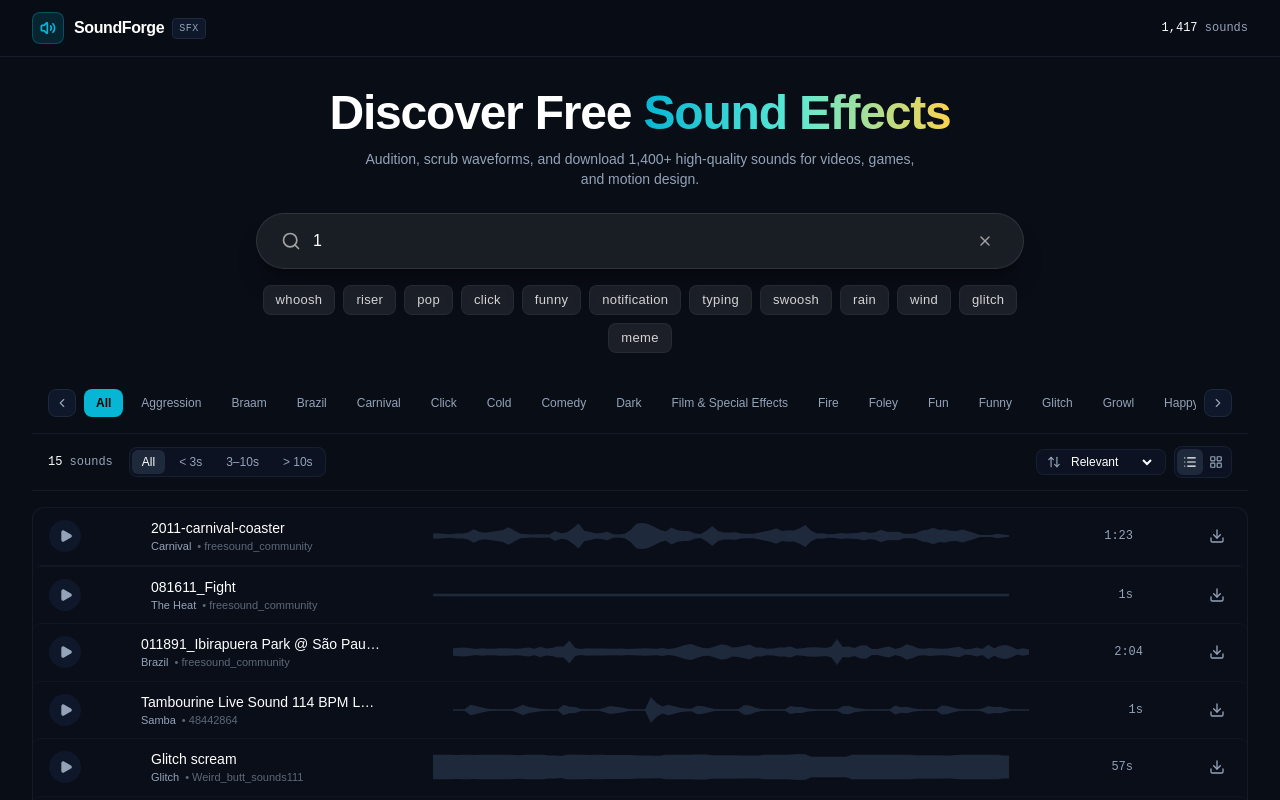
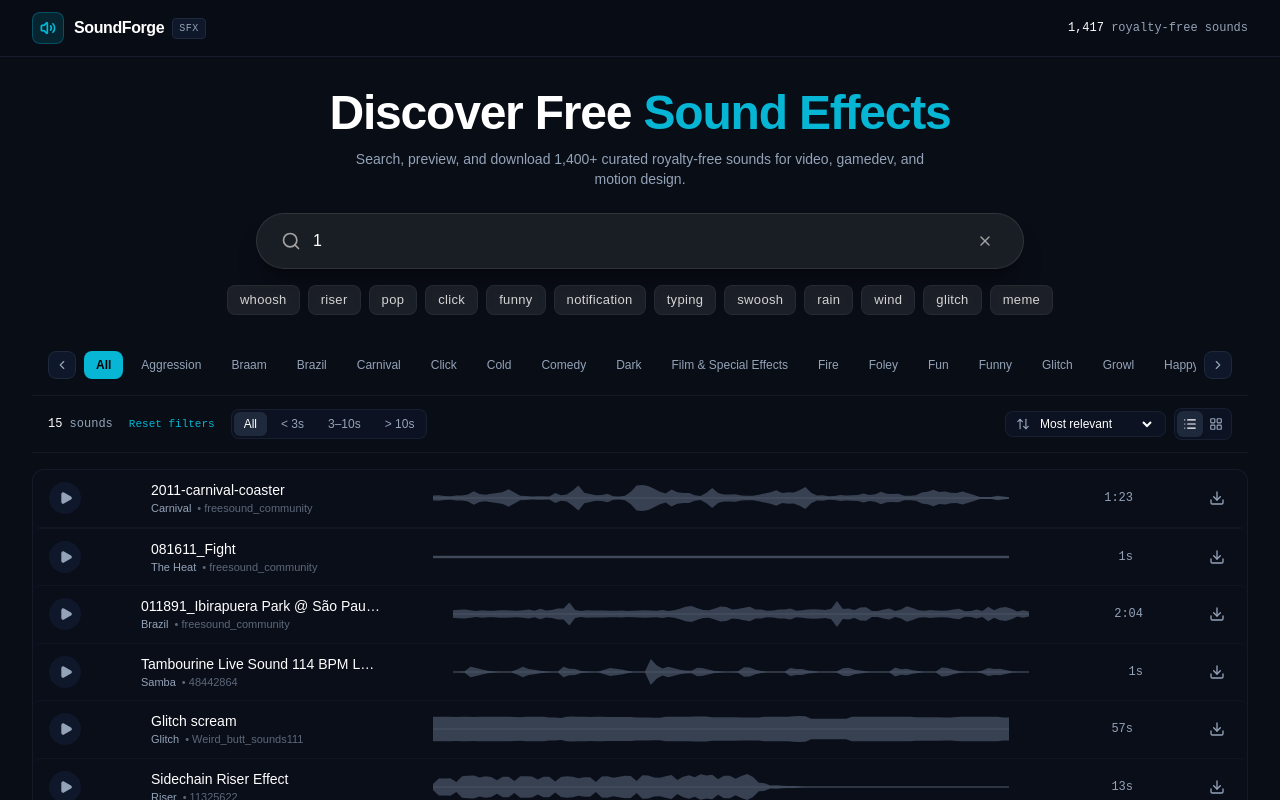
Before and after one commit to sheikhshariarnehal/soundforge-sfx, a Next.js app in the folder web/: page /search/1 in a window 1280 px wide. Shown: the top 800 px of the page. Built offline with nearby package versions, Linux system fonts and the light colour scheme.

Commit message:
fix(clarify): improve UX copy, contrast, accessibility labels, and tag layout

```diff
--- a/web/src/components/FilterBar.tsx
+++ b/web/src/components/FilterBar.tsx
@@ -12,20 +12,23 @@ interface FilterBarProps {
   viewMode: "grid" | "list";
   onViewModeChange: (mode: "grid" | "list") => void;
   totalResults: number;
+  searchQuery?: string;
+  selectedCategory?: string;
+  onResetAll?: () => void;
 }
 
-const DURATION_OPTIONS: { label: string; value: DurationFilter }[] = [
-  { label: "All", value: "all" },
-  { label: "< 3s", value: "short" },
-  { label: "3–10s", value: "medium" },
-  { label: "> 10s", value: "long" },
+const DURATION_OPTIONS: { label: string; value: DurationFilter; title: string }[] = [
+  { label: "All", value: "all", title: "All sound durations" },
+  { label: "< 3s", value: "short", title: "Sounds under 3 seconds (one-shots)" },
+  { label: "3–10s", value: "medium", title: "Sounds between 3 and 10 seconds" },
+  { label: "> 10s", value: "long", title: "Sounds longer than 10 seconds (ambient/loops)" },
 ];
 
 const SORT_OPTIONS: { label: string; value: SortOption }[] = [
-  { label: "Relevant", value: "relevance" },
-  { label: "Shortest first", value: "duration-asc" },
-  { label: "Longest first", value: "duration-desc" },
-  { label: "A–Z", value: "title-asc" },
+  { label: "Most relevant", value: "relevance" },
+  { label: "Shortest duration", value: "duration-asc" },
+  { label: "Longest duration", value: "duration-desc" },
+  { label: "Alphabetical (A–Z)", value: "title-asc" },
 ];
 
 export function FilterBar({
@@ -36,24 +39,52 @@ export function FilterBar({
   viewMode,
   onViewModeChange,
   totalResults,
+  searchQuery,
+  selectedCategory,
+  onResetAll,
 }: FilterBarProps) {
+  const isFiltered = Boolean(
+    (searchQuery && searchQuery.trim() !== "") ||
+    (selectedCategory && selectedCategory.toLowerCase() !== "all") ||
+    duration !== "all" ||
+    sort !== "relevance"
+  );
+
   return (
     <div className="max-w-7xl mx-auto w-full px-2 sm:px-4 py-3 flex flex-wrap items-center justify-between gap-3 text-xs border-y border-studio-border/50">
       {/* Left: Result count + Duration tabs */}
-      <div className="flex items-center gap-4 flex-wrap">
+      <div className="flex items-center gap-3 sm:gap-4 flex-wrap">
         <span className="font-mono text-studio-muted text-xs">
-          <strong className="text-white font-medium">{totalResults}</strong> sounds
+          <strong className="text-white font-medium">{totalResults.toLocaleString()}</strong>{" "}
+          {totalResults === 1 ? "sound" : "sounds"}
         </span>
 
-        <div className="flex items-center gap-1 bg-studio-surface/60 p-0.5 rounded-lg border border-studio-border/60">
+        {isFiltered && onResetAll && (
+          <button
+            type="button"
+            onClick={onResetAll}
+            className="text-[11px] text-studio-cyan hover:underline hover:text-cyan-300 font-mono transition-colors"
+          >
+            Reset filters
+          </button>
+        )}
+
+        <div
+          className="flex items-center gap-1 bg-studio-surface/60 p-0.5 rounded-lg border border-studio-border/60"
+          role="group"
+          aria-label="Filter by duration"
+        >
           {DURATION_OPTIONS.map((opt) => (
             <button
               key={opt.value}
               type="button"
               onClick={() => onDurationChange(opt.value)}
+              title={opt.title}
+              aria-label={opt.title}
+              aria-pressed={duration === opt.value}
               className={`px-2.5 py-1 rounded-md font-medium text-xs transition-colors ${
                 duration === opt.value
-                  ? "bg-studio-border text-white"
+                  ? "bg-studio-border text-white shadow-sm"
                   : "text-studio-muted hover:text-white"
               }`}
             >
@@ -70,6 +101,7 @@ export function FilterBar({
           <select
             value={sort}
             onChange={(e) => onSortChange(e.target.value as SortOption)}
+            aria-label="Sort sounds by"
             className="bg-transparent text-white text-xs focus:outline-none cursor-pointer"
           >
             {SORT_OPTIONS.map((opt) => (
@@ -85,9 +117,11 @@ export function FilterBar({
             type="button"
             onClick={() => onViewModeChange("list")}
             className={`p-1.5 rounded-md transition-colors ${
-              viewMode === "list" ? "bg-studio-border text-white" : "text-studio-muted hover:text-white"
+              viewMode === "list" ? "bg-studio-border text-white shadow-sm" : "text-studio-muted hover:text-white"
             }`}
-            title="List View"
+            title="List view"
+            aria-label="Switch to list view"
+            aria-pressed={viewMode === "list"}
           >
             <List className="w-3.5 h-3.5" />
           </button>
@@ -95,9 +129,11 @@ export function FilterBar({
             type="button"
             onClick={() => onViewModeChange("grid")}
             className={`p-1.5 rounded-md transition-colors ${
-              viewMode === "grid" ? "bg-studio-border text-white" : "text-studio-muted hover:text-white"
+              viewMode === "grid" ? "bg-studio-border text-white shadow-sm" : "text-studio-muted hover:text-white"
             }`}
-            title="Grid View"
+            title="Grid view"
+            aria-label="Switch to grid view"
+            aria-pressed={viewMode === "grid"}
           >
             <LayoutGrid className="w-3.5 h-3.5" />
           </button>
--- a/web/src/components/Header.tsx
+++ b/web/src/components/Header.tsx
@@ -1,33 +1,40 @@
 "use client";
 
 import React from "react";
+import Link from "next/link";
 import { Volume2 } from "lucide-react";
 
 interface HeaderProps {
   totalSounds: number;
-  totalCategories: number;
+  totalCategories?: number;
 }
 
 export function Header({ totalSounds }: HeaderProps) {
   return (
     <header className="sticky top-0 z-40 w-full border-b border-studio-border/60 bg-studio-bg/90 backdrop-blur-md">
       <div className="max-w-7xl mx-auto px-4 sm:px-6 lg:px-8 h-14 flex items-center justify-between">
-        {/* Brand Logo */}
-        <div className="flex items-center gap-2.5">
-          <div className="w-8 h-8 rounded-lg bg-studio-cyan/15 border border-studio-cyan/30 flex items-center justify-center text-studio-cyan">
+        {/* Brand Logo & Home Link */}
+        <Link
+          href="/"
+          className="flex items-center gap-2.5 group focus:outline-none focus-visible:ring-1 focus-visible:ring-studio-cyan rounded-lg"
+          aria-label="SoundForge SFX Home"
+        >
+          <div className="w-8 h-8 rounded-lg bg-studio-cyan/15 border border-studio-cyan/30 flex items-center justify-center text-studio-cyan group-hover:bg-studio-cyan/25 transition-colors">
             <Volume2 className="w-4 h-4 stroke-[2.5]" />
           </div>
           <div className="flex items-center gap-2">
-            <span className="font-semibold text-base tracking-tight text-white">SoundForge</span>
+            <span className="font-semibold text-base tracking-tight text-white group-hover:text-studio-cyan transition-colors">
+              SoundForge
+            </span>
             <span className="text-[10px] font-mono tracking-wider px-1.5 py-0.5 rounded bg-studio-surface border border-studio-border text-studio-muted">
               SFX
             </span>
           </div>
-        </div>
+        </Link>
 
-        {/* Minimal Library Count */}
-        <div className="text-xs text-studio-muted font-mono">
-          <span className="text-white font-medium">{totalSounds.toLocaleString()}</span> sounds
+        {/* Library Count */}
+        <div className="text-xs text-studio-muted font-mono flex-shrink-0 whitespace-nowrap pl-4">
+          <span className="text-white font-medium">{totalSounds.toLocaleString()}</span> royalty-free sounds
         </div>
       </div>
     </header>
--- a/web/src/components/HeroSearch.tsx
+++ b/web/src/components/HeroSearch.tsx
@@ -67,20 +67,17 @@ export function HeroSearch({
   };
 
   return (
-    <div className="w-full max-w-3xl mx-auto pt-8 pb-5 text-center">
+    <div className="w-full max-w-4xl mx-auto pt-8 pb-5 text-center">
       {/* Title */}
       <h1 className="text-3xl sm:text-5xl font-extrabold tracking-tight text-white mb-2 sm:mb-3">
-        Discover Free{" "}
-        <span className="text-transparent bg-clip-text bg-gradient-to-r from-studio-cyan via-teal-300 to-amber-300">
-          Sound Effects
-        </span>
+        Discover Free <span className="text-studio-cyan">Sound Effects</span>
       </h1>
       <p className="text-xs sm:text-sm text-studio-muted mb-6 max-w-xl mx-auto">
-        Audition, scrub waveforms, and download 1,400+ high-quality sounds for videos, games, and motion design.
+        Search, preview, and download 1,400+ curated royalty-free sounds for video, gamedev, and motion design.
       </p>
 
       {/* Pixabay-style Pill Search Bar */}
-      <div className="relative flex items-center w-full h-13 sm:h-14 px-5 sm:px-6 rounded-full bg-[#1e2229]/80 hover:bg-[#242932]/90 focus-within:bg-[#242932] backdrop-blur-xl border border-white/10 hover:border-white/20 focus-within:border-studio-cyan/70 focus-within:ring-2 focus-within:ring-studio-cyan/25 shadow-xl shadow-black/30 transition-all duration-200">
+      <div className="relative flex items-center w-full max-w-3xl mx-auto h-13 sm:h-14 px-5 sm:px-6 rounded-full bg-[#1e2229]/80 hover:bg-[#242932]/90 focus-within:bg-[#242932] backdrop-blur-xl border border-white/10 hover:border-white/20 focus-within:border-studio-cyan/70 focus-within:ring-2 focus-within:ring-studio-cyan/25 shadow-xl shadow-black/30 transition-all duration-200">
         <Search className="w-5 h-5 text-neutral-400 mr-3 flex-shrink-0" />
         <input
           ref={inputRef}
@@ -89,6 +86,7 @@ export function HeroSearch({
           onChange={(e) => onQueryChange(e.target.value)}
           onKeyDown={handleKeyDown}
           placeholder="Search for sound effects"
+          aria-label="Search sound effects library"
           className="w-full bg-transparent text-sm sm:text-base text-white placeholder-neutral-400/80 focus:outline-none"
         />
 
@@ -101,18 +99,25 @@ export function HeroSearch({
             }}
             className="p-1.5 ml-2 rounded-full hover:bg-white/10 text-neutral-400 hover:text-white transition-colors"
             title="Clear search"
+            aria-label="Clear search query"
           >
             <X className="w-4 h-4" />
           </button>
         ) : (
-          <kbd className="hidden sm:inline-block ml-2 px-2 py-0.5 rounded-md bg-white/5 border border-white/10 text-[11px] font-mono text-neutral-400 select-none">
+          <kbd
+            title="Press / to focus search"
+            className="hidden sm:inline-block ml-2 px-2 py-0.5 rounded-md bg-white/5 border border-white/10 text-[11px] font-mono text-neutral-400 select-none cursor-default"
+          >
             /
           </kbd>
         )}
       </div>
 
       {/* Pixabay-style Popular Tags (Soft Rounded Rectangles) */}
-      <div className="flex flex-wrap items-center justify-center gap-2 mt-4 px-1">
+      <div
+        className="flex flex-wrap items-center justify-center gap-1.5 sm:gap-2 mt-4 px-1"
+        aria-label="Popular search tags"
+      >
         {POPULAR_TAGS.map((tag) => {
           const isSelected = query.trim().toLowerCase() === tag.toLowerCase();
           return (
@@ -120,7 +125,9 @@ export function HeroSearch({
               key={tag}
               type="button"
               onClick={() => handleTagClick(tag)}
-              className={`px-3 py-1.5 rounded-lg text-xs sm:text-[13px] font-normal tracking-wide transition-all duration-150 select-none ${
+              aria-label={`Search ${tag} sound effects`}
+              aria-pressed={isSelected}
+              className={`px-2.5 sm:px-3 py-1 sm:py-1.5 rounded-lg text-xs sm:text-[13px] font-normal tracking-wide transition-all duration-150 select-none ${
                 isSelected
                   ? "bg-studio-cyan text-black font-semibold shadow-md shadow-studio-cyan/30 scale-[1.03]"
                   : "bg-white/[0.08] hover:bg-white/[0.15] text-neutral-300 hover:text-white border border-white/5 backdrop-blur-sm"
--- a/web/src/components/SoundExplorer.tsx
+++ b/web/src/components/SoundExplorer.tsx
@@ -121,6 +121,9 @@ export function SoundExplorer({ initialQuery = "" }: SoundExplorerProps) {
             viewMode={viewMode}
             onViewModeChange={setViewMode}
             totalResults={filteredSounds.length}
+            searchQuery={query}
+            selectedCategory={selectedCategory}
+            onResetAll={handleResetFilters}
           />
 
           <section className="mt-4">
@@ -139,14 +142,23 @@ export function SoundExplorer({ initialQuery = "" }: SoundExplorerProps) {
                 </div>
               )
             ) : (
-              <div className="text-center py-16 px-4 rounded-xl border border-dashed border-studio-border bg-studio-surface/20 my-6">
-                <p className="text-sm text-studio-muted">No sound effects matched your search.</p>
+              <div className="text-center py-16 px-4 rounded-xl border border-dashed border-studio-border bg-studio-surface/20 my-6 max-w-lg mx-auto">
+                <h2 className="text-base font-semibold text-white mb-1.5">
+                  {query.trim()
+                    ? `No sounds found for "${query.trim()}"`
+                    : "No sounds match the selected filters"}
+                </h2>
+                <p className="text-xs sm:text-sm text-studio-muted mb-5 leading-relaxed">
+                  {query.trim()
+                    ? "Try searching for broader keywords like swoosh, riser, pop, or click, or reset filters to browse the full library."
+                    : "Try adjusting your category or duration filters to see more results."}
+                </p>
                 <button
                   type="button"
                   onClick={handleResetFilters}
-                  className="mt-3 px-3 py-1.5 rounded-lg bg-studio-surface border border-studio-border text-white text-xs hover:border-studio-borderLight transition-colors"
+                  className="px-4 py-2 rounded-lg bg-studio-surface border border-studio-border text-white text-xs font-medium hover:border-studio-cyan/60 hover:text-studio-cyan transition-colors"
                 >
-                  Reset filters
+                  Clear filters and show all sounds
                 </button>
               </div>
             )}
--- a/web/src/components/Waveform.tsx
+++ b/web/src/components/Waveform.tsx
@@ -187,15 +187,15 @@ export function Waveform({
       style={{ height: `${height}px` }}
       className="relative w-full flex items-center cursor-pointer select-none group py-1"
     >
-      {/* 1. Background Unplayed Waveform (Muted Slate) */}
+      {/* 1. Background Unplayed Waveform (Clean visible neutral slate) */}
       <svg
         viewBox="0 0 1000 60"
         preserveAspectRatio="none"
         className={`w-full h-full block transition-colors duration-150 ${
-          isActive ? "text-slate-600" : "text-slate-800 group-hover:text-slate-700"
+          isActive ? "text-slate-400" : "text-slate-500/50 group-hover:text-slate-400/80"
         }`}
       >
-        <path d={baselineData} stroke="rgba(148, 163, 184, 0.2)" strokeWidth="1" vectorEffect="non-scaling-stroke" />
+        <path d={baselineData} stroke="rgba(255, 255, 255, 0.16)" strokeWidth="1" vectorEffect="non-scaling-stroke" />
         <path d={pathData} fill="currentColor" />
       </svg>
 
```
Also changed, not shown: web/src/components/AudioPlayerBar.tsx (+12 -2 lines), web/src/components/CategoryChips.tsx (+8 -2 lines), web/src/components/SoundCard.tsx (+8 -3 lines).
